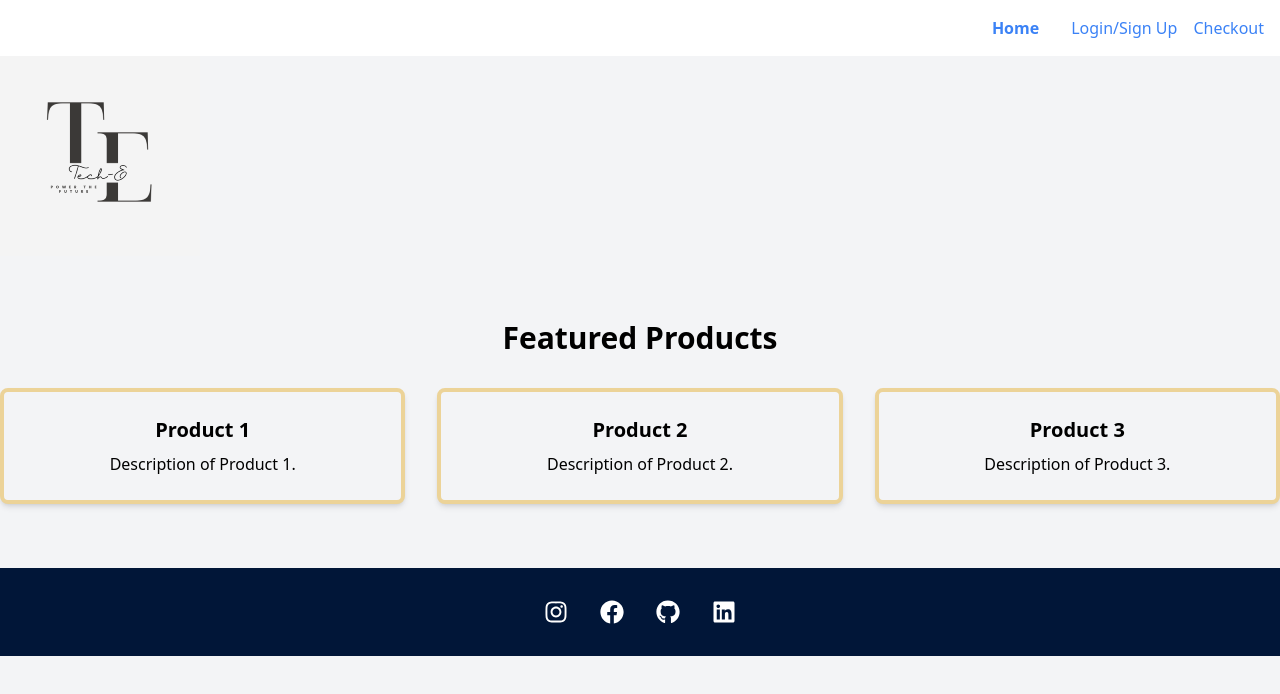
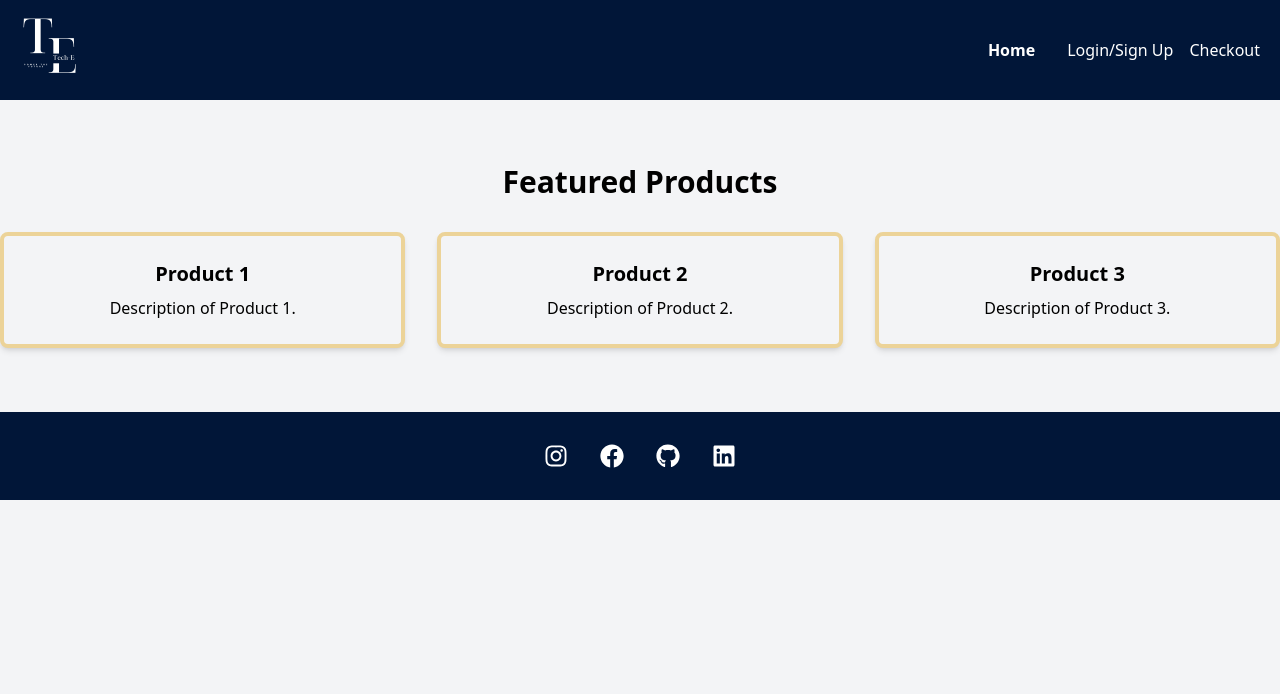
Before and after one commit to jakobpfeifer135/Tech-E, a React (Vite) app in the folder client/: page / in a window 1280 px wide. Shown: the top 694 px of the page. Built offline with nearby package versions, Linux system fonts and the light colour scheme.

Commit message:
worked on homepage colors and nav bar

```diff
--- a/client/src/components/Nav.jsx
+++ b/client/src/components/Nav.jsx
@@ -1,45 +1,49 @@
 import { Link, useLocation } from 'react-router-dom';
 
-// Here we are using object destructuring assignment to pluck off our variables from the props object
-// We assign them to their own variable names
 function NavTabs() {
   const currentPage = useLocation().pathname;
 
   return (
-    <ul className="flex justify-end space-x-4 p-4">
+    <section className="bg-[#011638] flex justify-between items-center  text-white">
+      <div className="logo">
+        <img className='max-h-[100px] max-w-[200px]' src="../src/assets/images/Logo.webp" alt="Tech-E" />
+      </div>
+
+      <ul className="flex justify-end space-x-4 mr-5">
         <li className="nav-item">
           <Link
             to="/"
-          className={`text-blue-500 hover:text-blue-700 ${currentPage === '/' ? 'font-bold' : ''}`}
-        >Home
+            className={`hover:text-gray-300 ${currentPage === '/' ? 'font-bold' : ''}`}
+          >
+            Home
           </Link>
         </li>
         <li className="nav-item">
           <Link
             to="/HomePage"
-          className={`text-blue-500 hover:text-blue-700 ${currentPage === '/HomePage' ? 'font-bold' : ''}`}
+            className={`hover:text-gray-300 ${currentPage === '/HomePage' ? 'font-bold' : ''}`}
           >
-
+            {/* Add your link text here */}
           </Link>
         </li>
         <li className="nav-item">
           <Link
             to="/Login"
-          className={`text-blue-500 hover:text-blue-700 ${currentPage === '/Login' ? 'font-bold' : ''}`}
+            className={`hover:text-gray-300 ${currentPage === '/Login' ? 'font-bold' : ''}`}
           >
             Login/Sign Up
-
           </Link>
         </li>
         <li className="nav-item">
           <Link
             to="/Checkout"
-          className={`text-blue-500 hover:text-blue-700 ${currentPage === '/Checkout' ? 'font-bold' : ''}`}
+            className={`hover:text-gray-300 ${currentPage === '/Checkout' ? 'font-bold' : ''}`}
           >
             Checkout
           </Link>
         </li>
       </ul>
+    </section>
   );
 }
 
--- a/client/src/pages/HomePage.jsx
+++ b/client/src/pages/HomePage.jsx
@@ -6,12 +6,7 @@ const main = () => {
   return (
     <div className="bg-gray-100 min-h-screen">
 
-      <section className="bg-gray-100">
-        <div className="logo">
-          <img className='max-h-[200px] max-w-[200px]' src="../src/assets/images/Logo.webp" alt="Tech-E" />
-        </div>
 
-      </section>
 
 
 
```
Also changed, not shown: client/src/assets/images/Logo.webp. Lines whose indentation alone changed are shown as unchanged.
